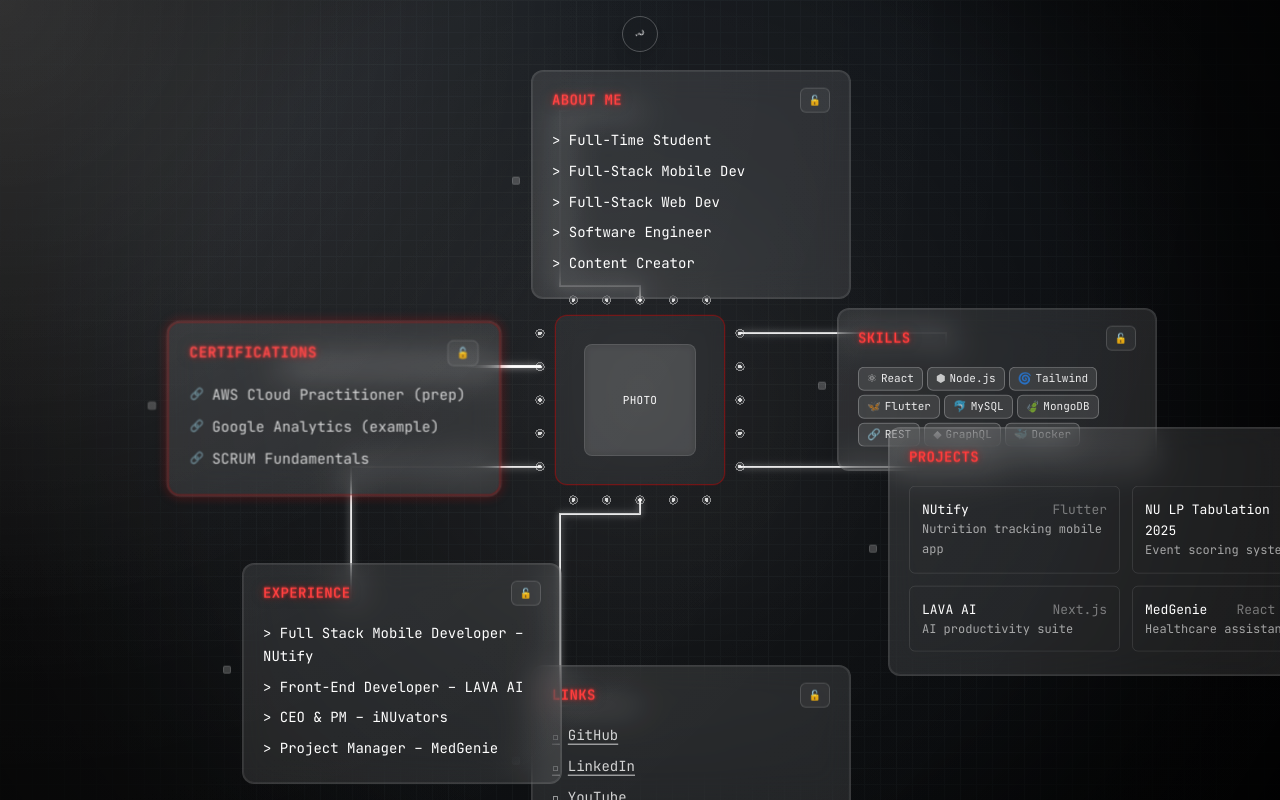
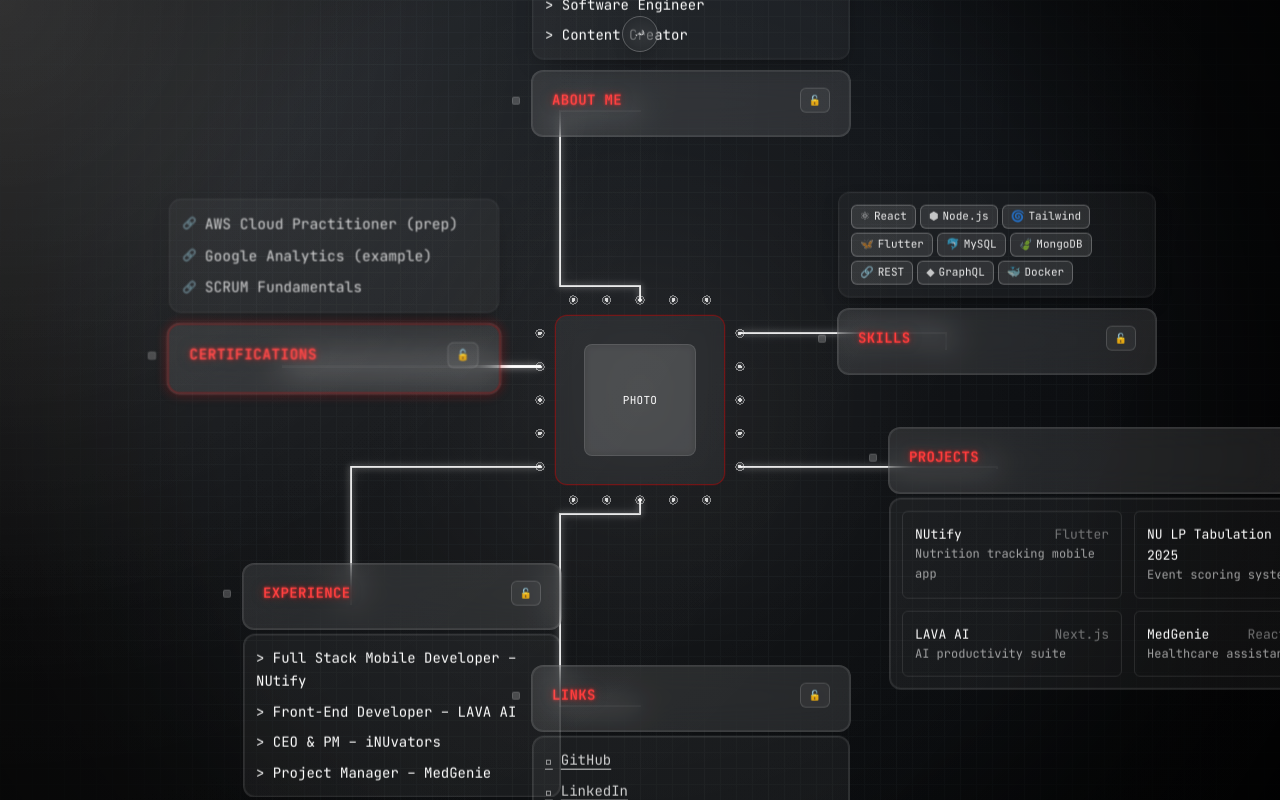
Before and after one commit to achllzvr/Portfolio-25, a React (Vite) app in the folder achllzvr_portfolio/: page / in a window 1280 px wide. Both pictures are taken after a click on the button "Expand all panels". Built offline with nearby package versions, Linux system fonts and the light colour scheme.

Commit message:
Enhance ChipNode component with upward and downward expanding detail panels; update CSS for improved animations and positioning.

```diff
--- a/achllzvr_portfolio/src/components/ChipNode.jsx
+++ b/achllzvr_portfolio/src/components/ChipNode.jsx
@@ -88,7 +88,7 @@
       const rect = rootRef.current.getBoundingClientRect();
   onMeasure?.(node.id, rect);
     }
-  }, [revealed, node.id]);
+  }, [revealed, node.id, onMeasure]);
   useEffect(()=> {
     const handler = () => {
       if(rootRef.current) {
@@ -98,7 +98,7 @@
     };
     window.addEventListener('resize', handler);
     return ()=> window.removeEventListener('resize', handler);
-  }, [node.id]);
+  }, [node.id, onMeasure]);
 
   // determine facing side relative to center for single animated pin
   let side = 'left';
@@ -112,8 +112,12 @@
   if(side === 'top') pinStyle = { top: -PIN_GAP, left: '50%', transform: 'translate(-50%, -50%)' };
   if(side === 'bottom') pinStyle = { bottom: -PIN_GAP, left: '50%', transform: 'translate(-50%, 50%)' };
 
+ const expandUp = node.id === 'about' || node.id === 'skills' || node.id === 'certs';
+ const styledDetail = ['about','skills','certs','experience','links','projects'].includes(node.id);
+
  return (
     <div
+      ref={rootRef}
       className={`chip-shell absolute ${node.id==='projects' && revealed ? 'w-[30rem]' : 'w-80'} transition-all duration-300 ease-out-soft ${highlighted ? 'chip-active scale-[1.04]' : 'hover:shadow-glow'} ${revealed ? 'backdrop-blur-lg bg-white/10' : 'bg-white/5'} cursor-pointer select-none text-[14px]`}
       style={style}
       onPointerDown={handlePointerDown}
@@ -130,8 +134,9 @@
         )}
       </div>
       {showDetail && (
+        expandUp ? (
           <div
-          className={`detail-anim ${revealed ? 'detail-open' : 'detail-closed'} text-[14px] font-mono leading-relaxed overflow-auto pr-1 space-y-2 scroll-thin`}
+            className={`detail-anim ${revealed ? 'detail-open' : 'detail-closed'} detail-up ${styledDetail? 'chip-shell':''} text-[14px] font-mono leading-relaxed overflow-auto pr-1 space-y-2 scroll-thin`}
             aria-hidden={!revealed}
           >
             {node.type === 'list' && node.content.map((c,i) => <div key={i}>{'> '}{c}</div>)}
@@ -146,7 +151,7 @@
             {node.type === 'certs' && node.content.map(c => (
               <div key={c.name} className="flex items-center gap-2 text-white/80">
                 <span className="text-[11px] opacity-70">{getIcon('api')}</span>
-              {c.link ? <a href={c.link} target="_blank" rel="noreferrer" className="hover:text-white underline decoration-dotted underline-offset-4 theme-light:text-neutral-100 theme-light:hover:text-white/70">{c.name}</a> : c.name}
+                {c.link ? <a href={c.link} target="_blank" rel="noreferrer" className="hover:text-white underline decoration-dotted underline-offset-4">{c.name}</a> : c.name}
               </div>
             ))}
             {node.type === 'projects' && (
@@ -161,6 +166,39 @@
               </div>
             )}
           </div>
+          ) : (
+            <div
+              className={`detail-anim ${revealed ? 'detail-open' : 'detail-closed'} ${styledDetail? 'detail-down chip-shell':''} text-[14px] font-mono leading-relaxed overflow-auto pr-1 space-y-2 scroll-thin`}
+              aria-hidden={!revealed}
+            >
+            {node.type === 'list' && node.content.map((c,i) => <div key={i}>{'> '}{c}</div>)}
+            {node.type === 'tags' && (
+              <div className="flex flex-wrap gap-1">{skillObjects.map(s => <span key={s.name} className="flex items-center gap-1 px-2 py-0.5 rounded-md bg-white/10 text-white/90 border border-white/25 text-[11px]"><span className="opacity-80">{getIcon(s.icon)}</span>{s.name}</span>)}</div>
+            )}
+            {node.type === 'links' && node.content.map(l => (
+              <a key={l.id || l.label} href={l.href} target="_blank" rel="noreferrer" className="flex items-center gap-2 text-white/80 hover:text-white underline underline-offset-4">
+                <span className="text-[13px] opacity-80">{getIcon(l.icon)}</span>{l.label || l.text}
+              </a>
+            ))}
+            {node.type === 'certs' && node.content.map(c => (
+              <div key={c.name} className="flex items-center gap-2 text-white/80">
+                <span className="text-[11px] opacity-70">{getIcon('api')}</span>
+                {c.link ? <a href={c.link} target="_blank" rel="noreferrer" className="hover:text-white underline decoration-dotted underline-offset-4">{c.name}</a> : c.name}
+              </div>
+            ))}
+            {node.type === 'projects' && (
+              <div className="grid md:grid-cols-2 gap-3">
+                {node.content.map(p => (
+                  <div key={p.id} onClick={(e)=>{ e.stopPropagation(); onItemClick?.(node,p); }} className="group border border-white/10 rounded-md p-3 hover:border-white/60 hover:bg-white/10 transition relative">
+                    <div className="font-mono text-[13px] flex justify-between"><span>{p.title}</span><span className="text-white/40">{p.stack[0]}</span></div>
+                    <div className="text-[12px] text-white/60 line-clamp-2">{p.blurb}</div>
+                    <div className="hidden group-hover:block absolute -top-3 -right-2 text-[9px] bg-white text-black px-1 rounded shadow">Details</div>
+                  </div>
+                ))}
+              </div>
+            )}
+          </div>
+        )
       )}
       {/* Pin visual (single square) positioned relative to node shell */}
       <div style={{ position: 'absolute', pointerEvents: 'none', ...pinStyle }}>
--- a/achllzvr_portfolio/src/index.css
+++ b/achllzvr_portfolio/src/index.css
@@ -47,6 +47,31 @@
   }
   .detail-open { max-height:640px; opacity:1; }
   .detail-closed { pointer-events:none; }
+  /* Upward-expanding detail panel (position above the chip) */
+    .detail-up {
+      position: absolute;
+      bottom: calc(100% + 8px);
+      left: 0;
+      right: 0;
+      transform-origin: bottom center;
+      border-radius: 0.75rem;
+      padding: 0.75rem;
+      background: rgba(255,255,255,0.04);
+      border: 1px solid rgba(255,255,255,0.06);
+      box-shadow: inset 0 0 0 1px rgba(255,255,255,0.02), 0 8px 20px -8px rgba(0,0,0,0.6);
+      z-index: 40;
+    }
+    .detail-up.detail-closed { transform: translateY(6px); opacity:0; }
+    .detail-up.detail-open { transform: translateY(0); opacity:1; }
+  /* Downward-expanding detail panel styled like chip shells */
+  .detail-down { position: absolute; top: calc(100% + 8px); left: 0; right: 0; transform-origin: top center; z-index: 40; }
+  .detail-down.detail-closed { transform: translateY(-6px); }
+  .detail-down.detail-open { transform: translateY(0); }
+  /* Ensure chip-shell styling applied to detail wrappers shows a padded content area */
+  .chip-shell.detail-down { padding: 0.75rem; }
+  .chip-shell.detail-up { padding: 0.75rem; }
+  .detail-up.detail-closed { transform: translateY(6px); opacity: 0; pointer-events: none; }
+  .detail-up.detail-open { transform: translateY(0); opacity: 1; pointer-events: auto; }
   .motion-reduce .detail-anim { transition:none !important; }
   .scroll-thin { scrollbar-width: thin; }
   /* Explicit hover override to ensure red accent aura replaces any cached cyan */
```
Lines whose indentation alone changed are shown as unchanged.
